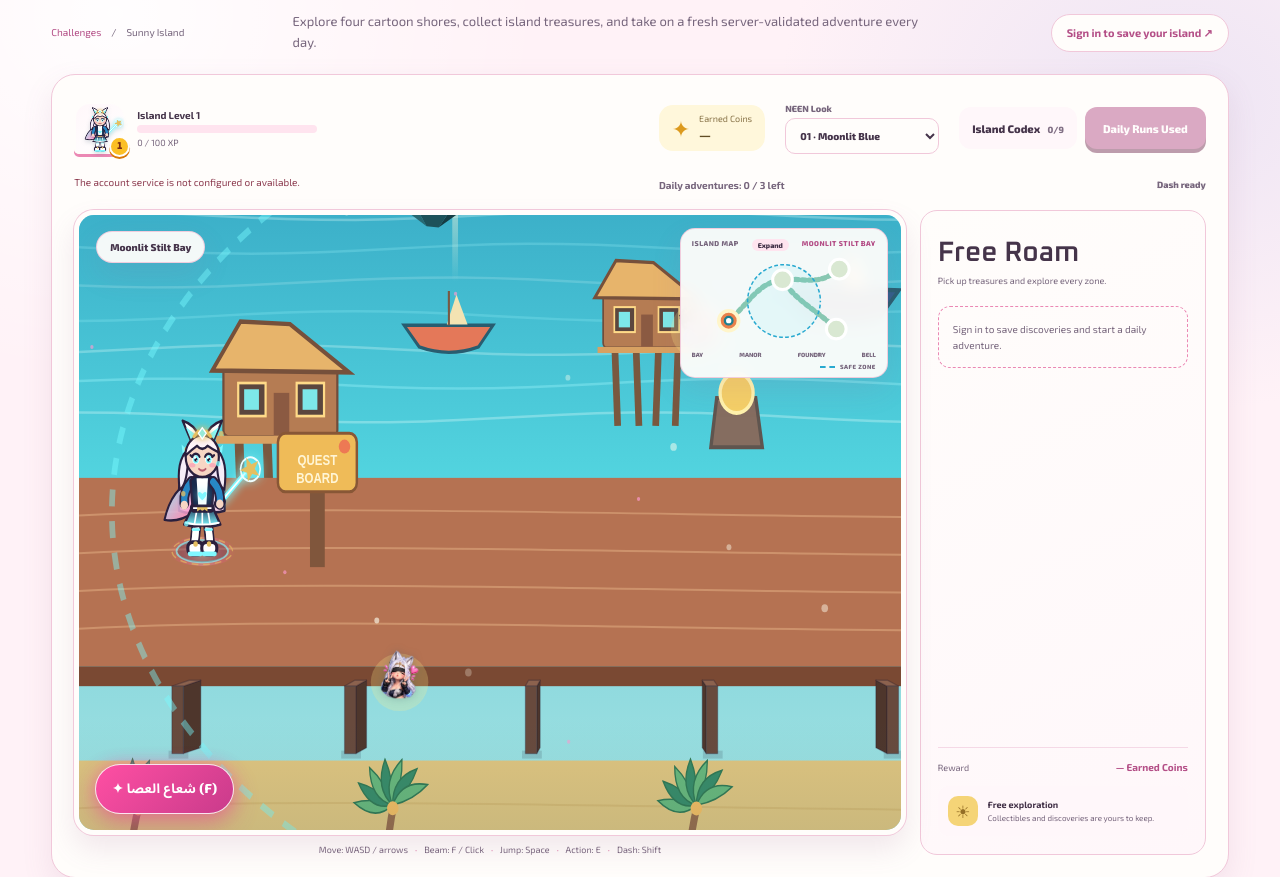
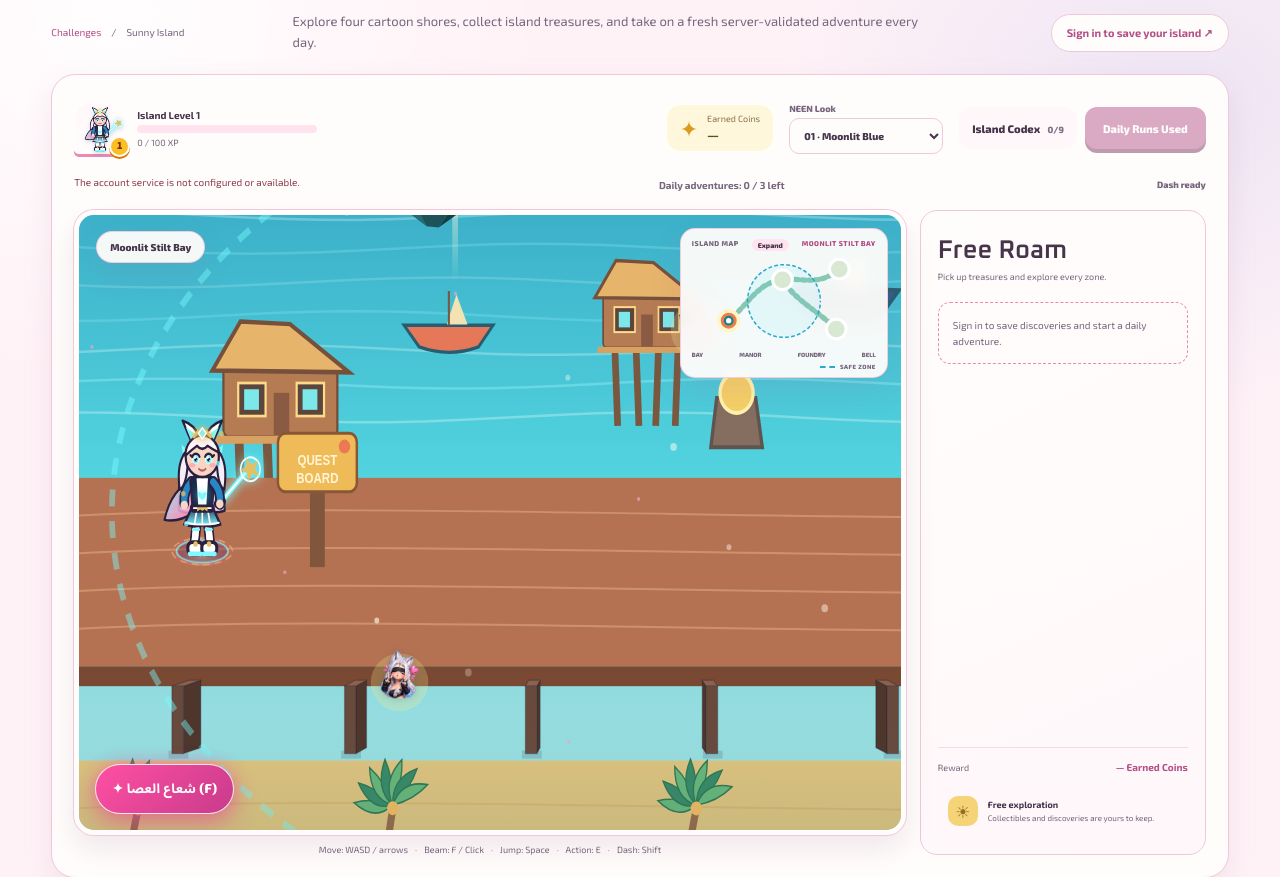
Before and after one commit to neen-ne/new-neen, a PHP site: page /sunny-island.html in a window 1280 px wide. Shown: the part 98-975 px from the top of the page. Run offline with PHP 8.4, Linux system fonts and the light colour scheme.

Commit message:
Lock Sunny Island page dimensions and RTL layout proportions across Arabic and English

```diff
--- a/sunny-island.css
+++ b/sunny-island.css
@@ -1532,3 +1532,105 @@
 .sunny-beam-hud:active {
   transform: scale(0.96);
 }
+
+
+/* === STRICT BILINGUAL (AR/EN) & RTL DIMENSION LOCK === */
+.sunny-page,
+.sunny-page *,
+.sunny-page *::before,
+.sunny-page *::after {
+  box-sizing: border-box;
+}
+
+.sunny-intro,
+.sunny-game-shell,
+.sunny-feature-strip {
+  width: 100%;
+  max-width: 1440px;
+  margin-inline: auto;
+}
+
+.sunny-topbar {
+  flex-wrap: wrap;
+  gap: 12px 16px;
+}
+
+.sunny-wallet {
+  margin-left: 0;
+  margin-inline-start: auto;
+}
+
+.sunny-actions-top {
+  flex-wrap: wrap;
+}
+
+.sunny-quiet-button,
+.sunny-main-button,
+.sunny-complete-button {
+  white-space: nowrap;
+}
+
+.sunny-dash-status {
+  text-align: end;
+}
+
+.sunny-play-area {
+  width: 100%;
+  grid-template-columns: minmax(0, 1fr) 286px;
+}
+
+.sunny-stage-wrap,
+.sunny-canvas-frame,
+.sunny-quest-panel,
+.sunny-objectives,
+.sunny-objective {
+  min-width: 0;
+  max-width: 100%;
+}
+
+.sunny-quest-panel {
+  width: 100%;
+  overflow: hidden;
+}
+
+.sunny-quest-heading h2 {
+  font-size: clamp(22px, 2vw, 28px);
+  line-height: 1.2;
+}
+
+.sunny-objective strong,
+.sunny-objective small,
+.sunny-empty-objectives {
+  overflow-wrap: break-word;
+  word-break: normal;
+}
+
+html[dir="rtl"] .sunny-quiet-button span {
+  margin-left: 0;
+  margin-right: 5px;
+}
+
+html[dir="rtl"] .sunny-avatar-picker select {
+  padding: 0 10px 0 30px;
+}
+
+@media (max-width: 1050px) {
+  .sunny-play-area {
+    grid-template-columns: minmax(0, 1fr) 250px;
+  }
+  .sunny-wallet,
+  .sunny-actions-top {
+    margin-left: 0;
+    margin-inline-start: auto;
+  }
+}
+
+@media (max-width: 760px) {
+  .sunny-play-area {
+    grid-template-columns: minmax(0, 1fr);
+  }
+  .sunny-wallet,
+  .sunny-actions-top {
+    margin-inline-start: 0;
+  }
+}
--- a/sunny-island.html
+++ b/sunny-island.html
@@ -11,7 +11,7 @@
     <link rel="preconnect" href="https://fonts.gstatic.com" crossorigin />
     <link href="https://fonts.googleapis.com/css2?family=Caveat:wght@600;700&family=Exo+2:wght@400;500;600;700;800&family=Noto+Sans+Arabic:wght@400;500;600;700&family=Oxanium:wght@400;500;600;700;800&display=swap" rel="stylesheet" />
     <link rel="stylesheet" href="styles.css" />
-    <link rel="stylesheet" href="sunny-island.css?v=20261121e" />
+    <link rel="stylesheet" href="sunny-island.css?v=20261121k" />
     <script src="script.js" defer></script>
     <script src="sunny-island.js?v=20261121j" defer></script>
   </head>
```
